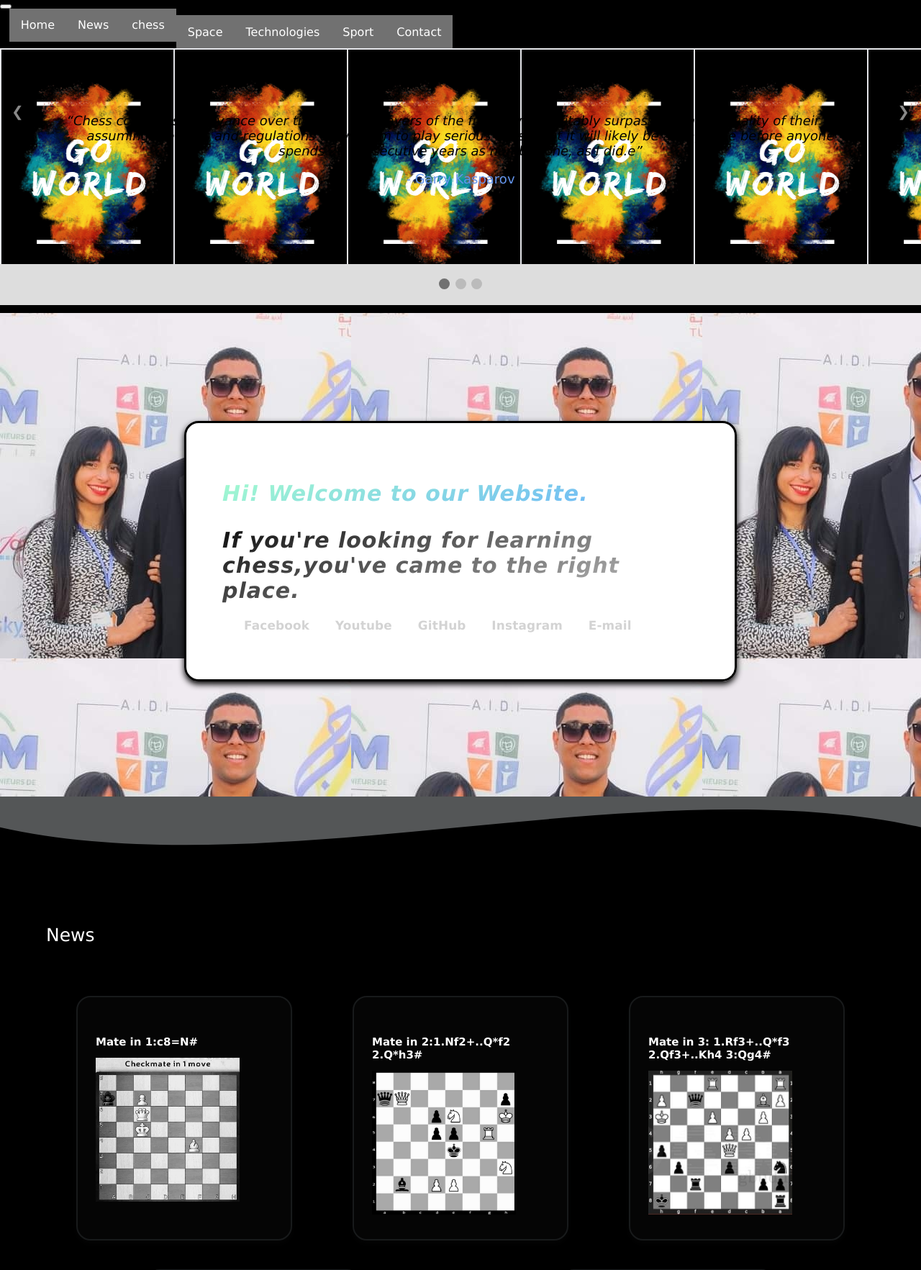
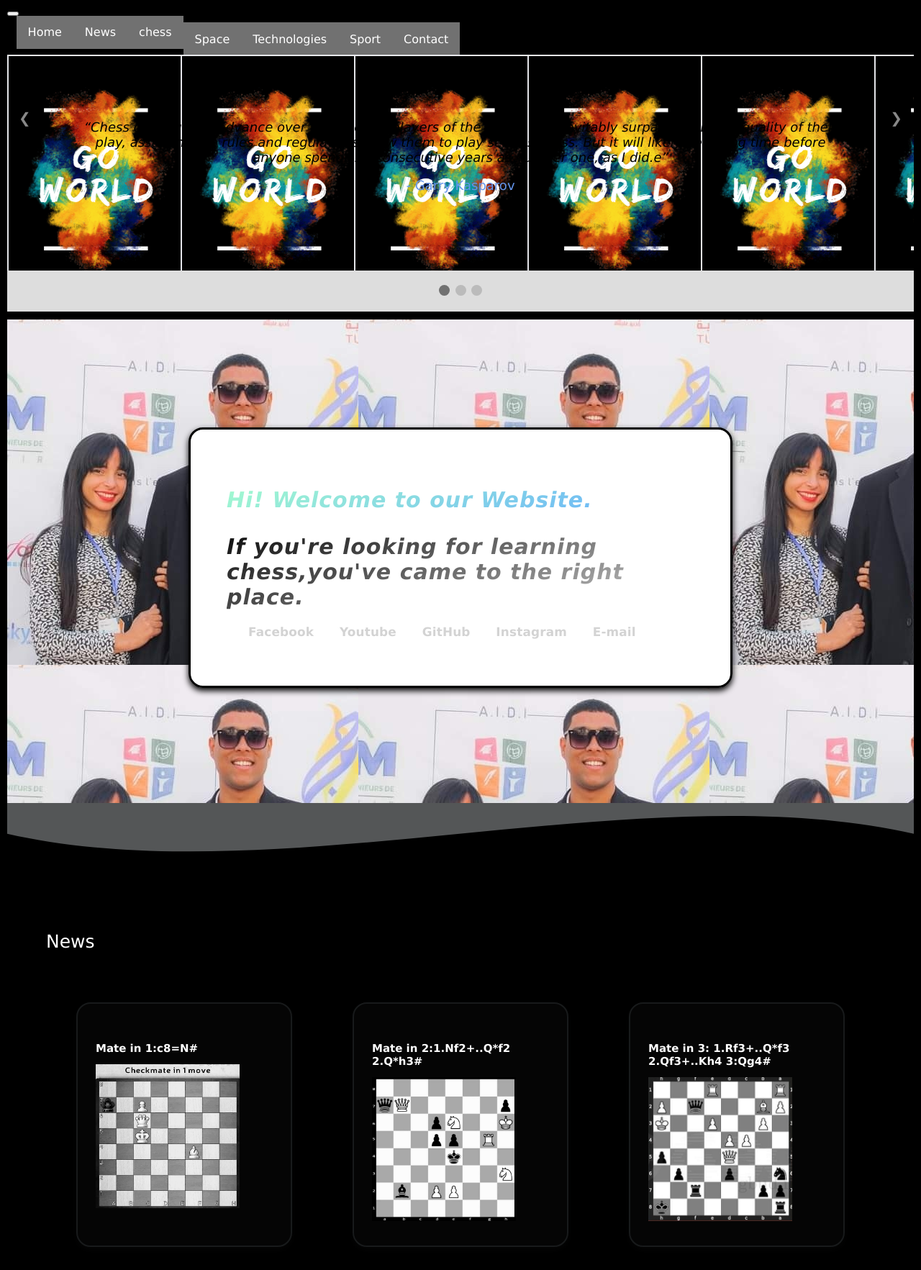
Before and after one commit to 10821324/site1, a PHP site: page /Home.html in a window 1280 px wide. Shown: the top 1765 px of the page at 72% size. Run offline with PHP 8.4, Linux system fonts and the light colour scheme.

Commit message:
Update style1.css

```diff
--- a/style1.css
+++ b/style1.css
@@ -15,7 +15,7 @@
 }
 
 .body {
-    padding: 0;
+    padding: 1rem;
     margin: 0;
     background: #000;
 }
```
